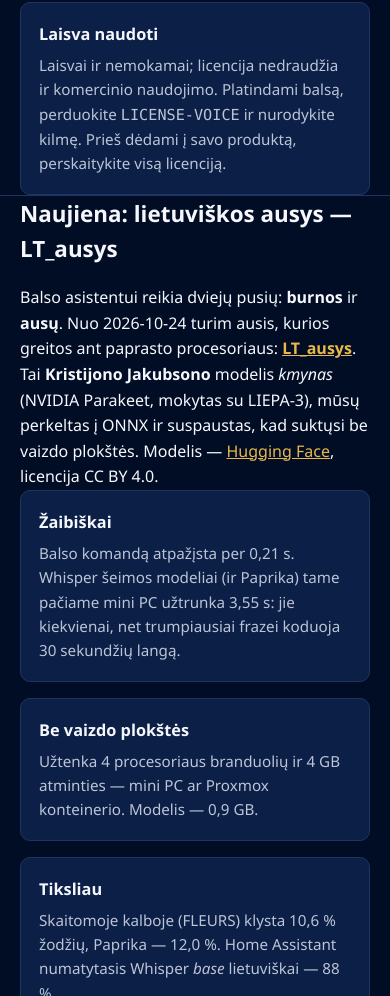
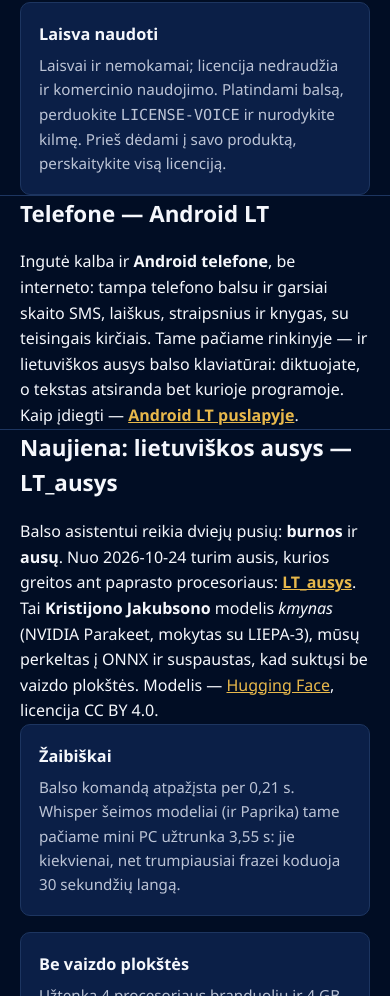
Before and after one commit to RobertasTa/ingute, a plain HTML site: page docs/index.html in a window 390 px wide. Shown: the part 2255-3251 px from the top of the page. Drawn offline with Linux system fonts and the light colour scheme.

Commit message:
Project page: link to Android LT - Ingute on the phone (LT and EN)
Co-Authored-By: Claude Opus 5.5 <noreply@anthropic.com>

```diff
--- a/docs/index.html
+++ b/docs/index.html
@@ -107,6 +107,13 @@
 </section>
 
 <section class="wrap">
+  <h2>Telefone — Android LT</h2>
+  <p>Ingutė kalba ir <b>Android telefone</b>, be interneto: tampa telefono balsu ir garsiai skaito SMS, laiškus,
+  straipsnius ir knygas, su teisingais kirčiais. Tame pačiame rinkinyje — ir lietuviškos ausys balso klaviatūrai:
+  diktuojate, o tekstas atsiranda bet kurioje programoje. Kaip įdiegti — <a href="https://robertasta.github.io/android-lt/"><b>Android LT puslapyje</b></a>.</p>
+</section>
+
+<section class="wrap">
   <h2>Naujiena: lietuviškos ausys — LT_ausys</h2>
   <p>Balso asistentui reikia dviejų pusių: <b>burnos</b> ir <b>ausų</b>. Nuo 2026-10-24 turim ausis, kurios greitos ant paprasto
   procesoriaus: <a href="https://github.com/RobertasTa/lt-ausys"><b>LT_ausys</b></a>. Tai <b>Kristijono Jakubsono</b> modelis
```
Also changed, not shown: docs/en/index.html (+7 -0 lines).
